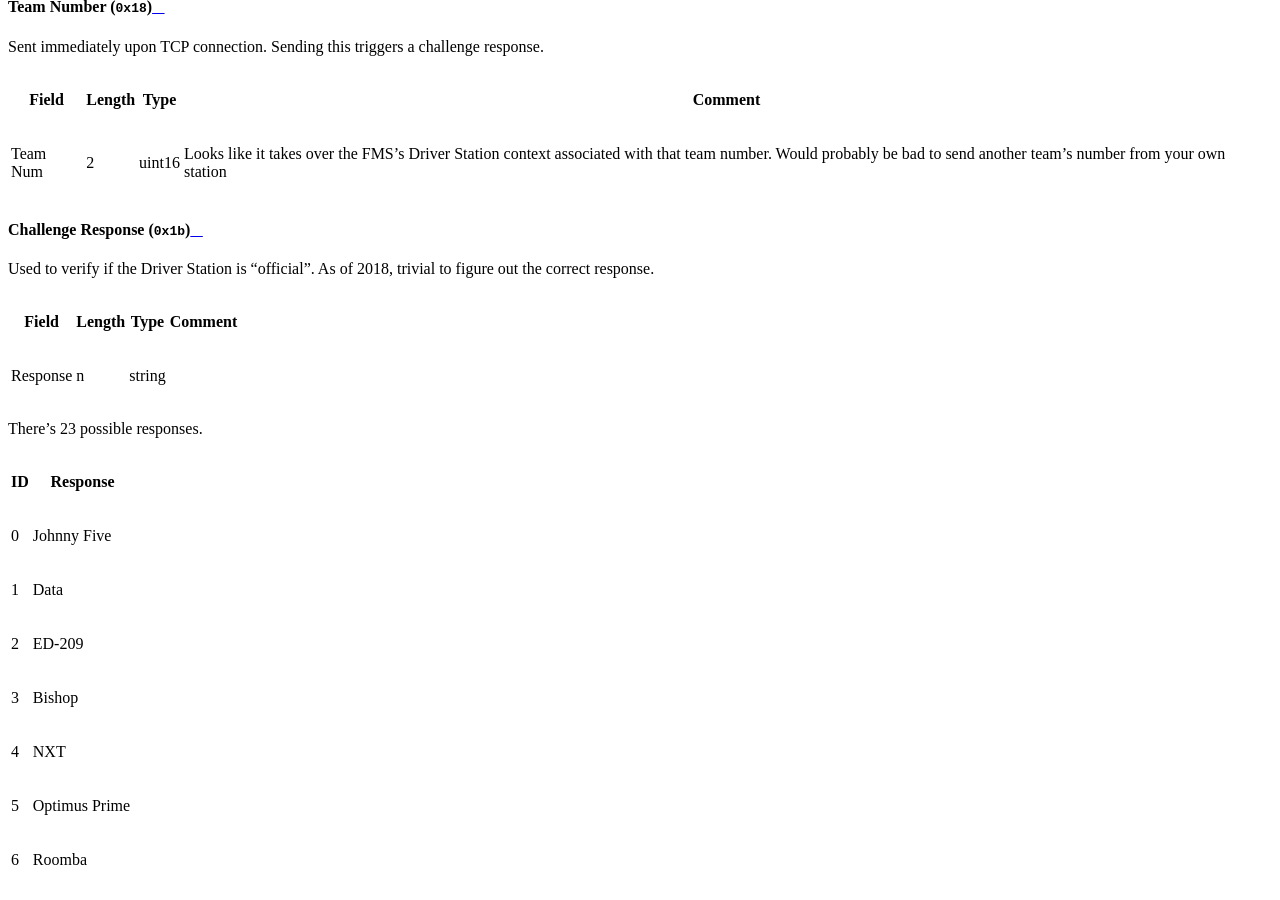
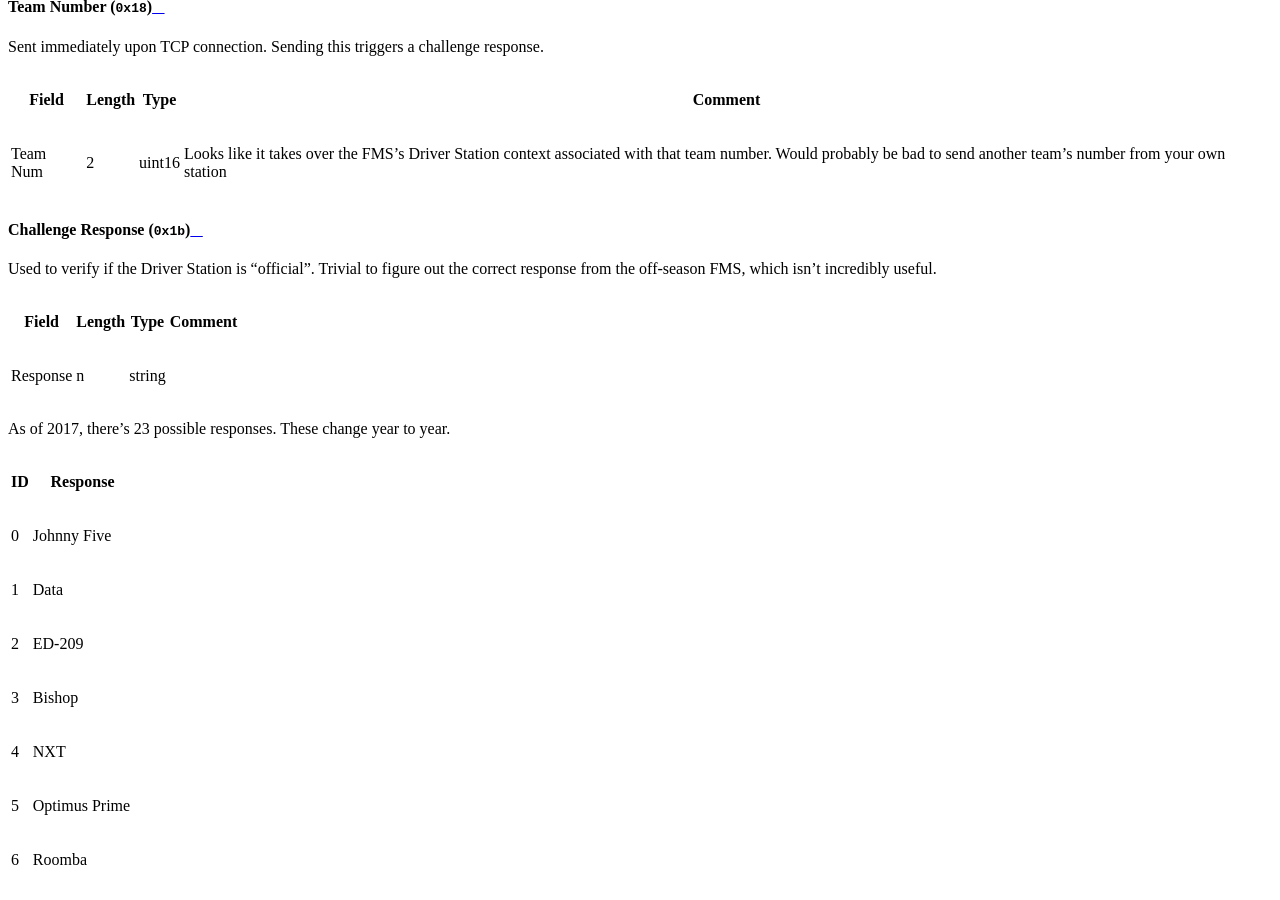
Before and after one commit to jcreigh/FRCture, a Sphinx documentation site: the page built from docs/driverstation/ds_to_fms.rst, in a window 1280 px wide and 900 px high, scrolled down 6519 px. Built offline with Sphinx 7.4.7 and the Read the Docs theme 2.0.0, drawn with Linux system fonts in a browser that asks for light colours; some of the changed text lies outside the part shown.

Commit message:
Fix up some information related to DS to FMS Challenge Response

```diff
--- a/docs/driverstation/ds_to_fms.rst
+++ b/docs/driverstation/ds_to_fms.rst
@@ -374,7 +374,9 @@ Sent immediately upon TCP connection. Sending this triggers a challenge response
 Challenge Response (``0x1b``)
 """""""""""""""""""""""""""""
 
-Used to verify if the Driver Station is "official". As of 2018, trivial to figure out the correct response.
+Used to verify if the Driver Station is "official".
+Trivial to figure out the correct response from the off-season FMS, which isn't
+incredibly useful.
 
 .. table::
    :widths: auto
@@ -385,7 +387,7 @@ Used to verify if the Driver Station is "official". As of 2018, trivial to figur
    | Response | n      | string |         |
    +----------+--------+--------+---------+
 
-There's 23 possible responses.
+As of 2017, there's 23 possible responses. These change year to year.
 
 .. table::
    :widths: auto
@@ -440,7 +442,8 @@ There's 23 possible responses.
    | 22 | ASIMO          |
    +----+----------------+
 
-The correct response uses the Random Value sent by the [Challenge Question](FMS-%E2%86%92-Driver-Station#challenge-question-0x1a).
+The correct response uses the Random Value sent by the
+:ref:`Challenge Question <challenge question>`.
 
 ``id = ( (team number) * (random value) ) % 23``
 
```
